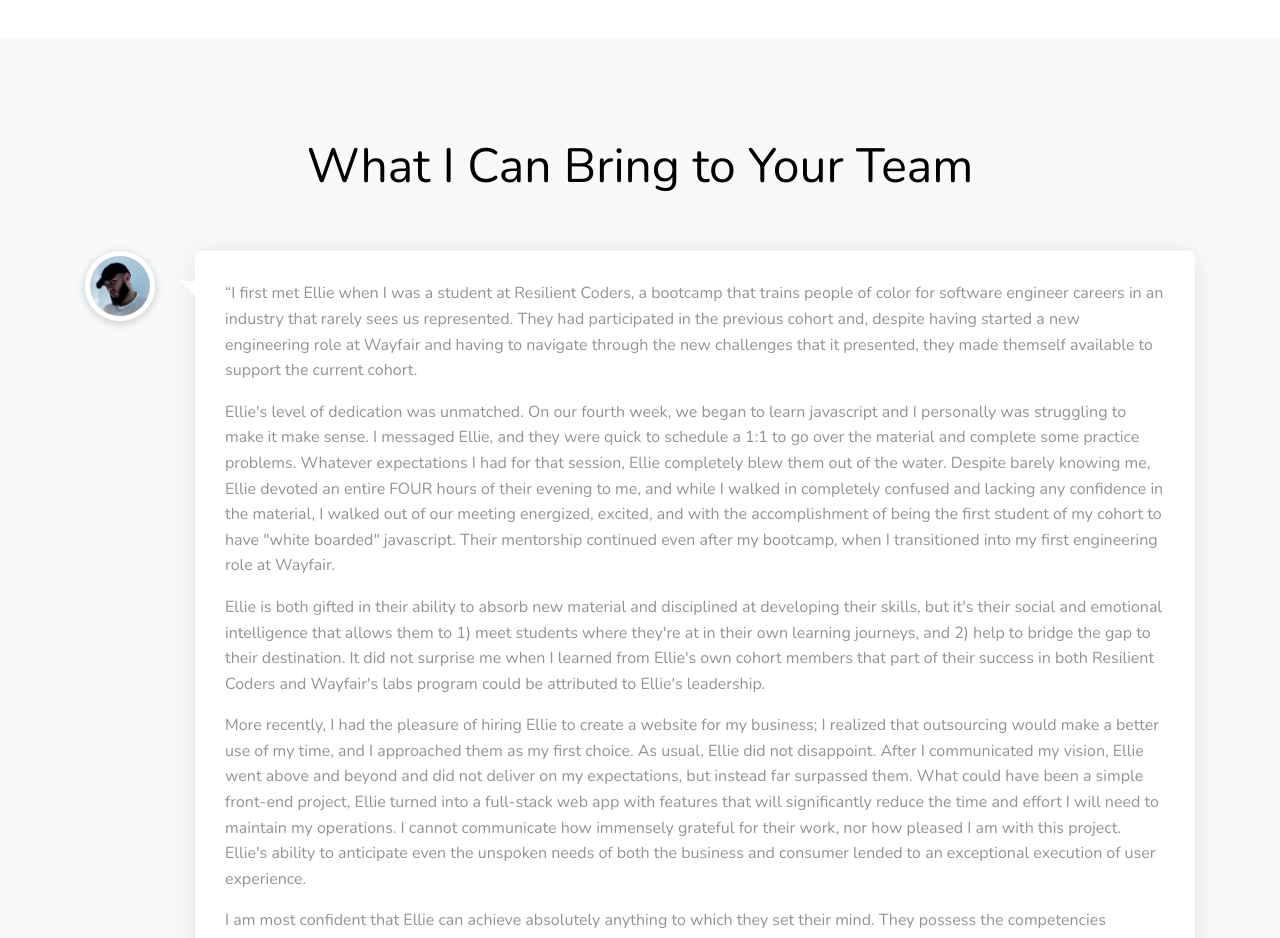
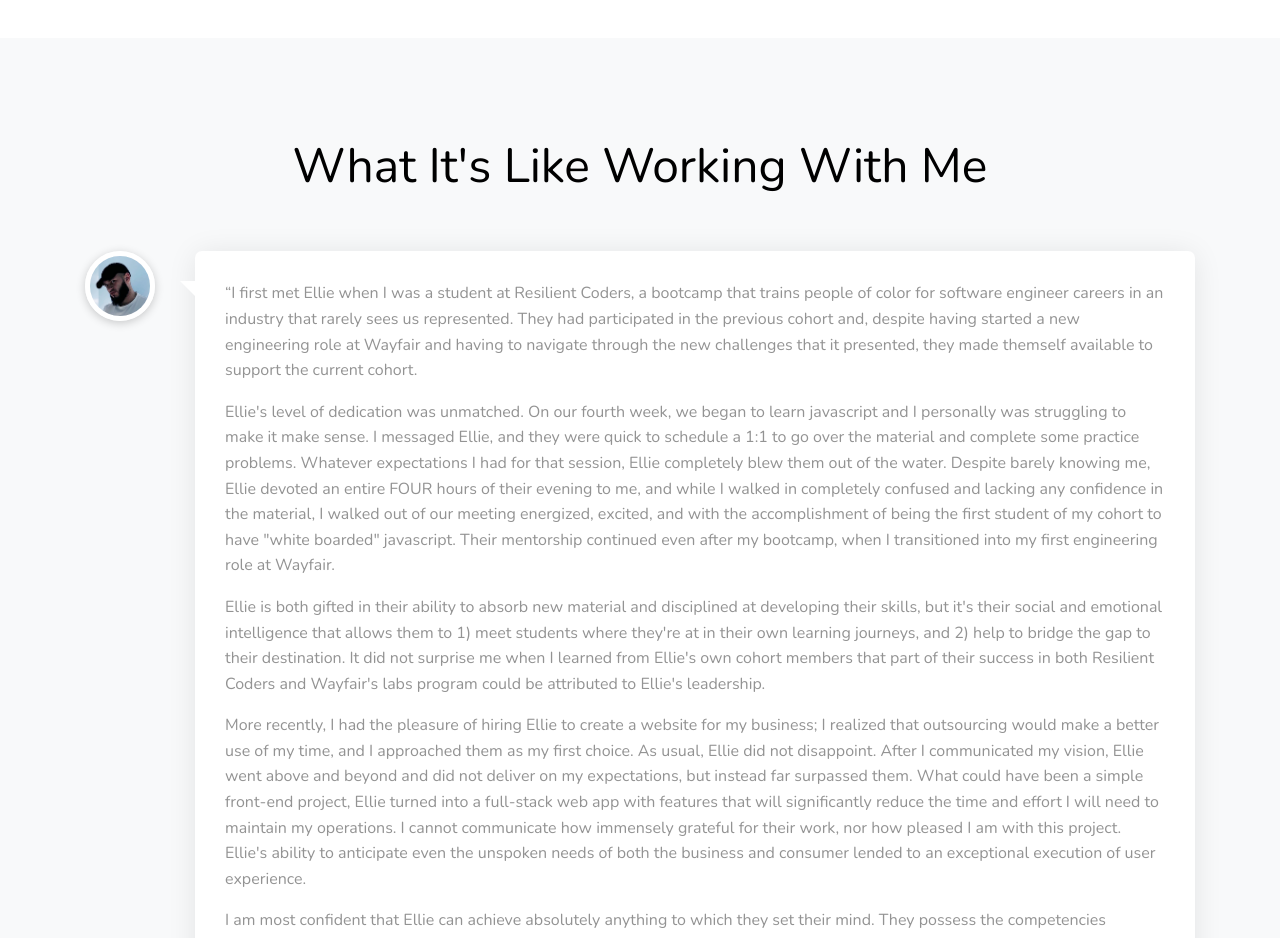
Before and after one commit to ellienguyendev/endev-website-dec2020, a plain HTML site: page index.html in a window 1280 px wide. Shown: the part 4380-5318 px from the top of the page. Drawn offline with nearby package versions, Linux system fonts and the light colour scheme; files whose address does not match are found by name.

Commit message:
section title

```diff
--- a/index.html
+++ b/index.html
@@ -486,7 +486,7 @@
       <div class="row mb-5">
         <div class="col-md-12" data-aos="fade-up" data-aos-delay="0">
           <div class="section-heading text-center">
-            <h2>What I Can Bring to Your Team</h2>
+            <h2>What It's Like Working With Me</h2>
           </div>
         </div>
       </div>
```
